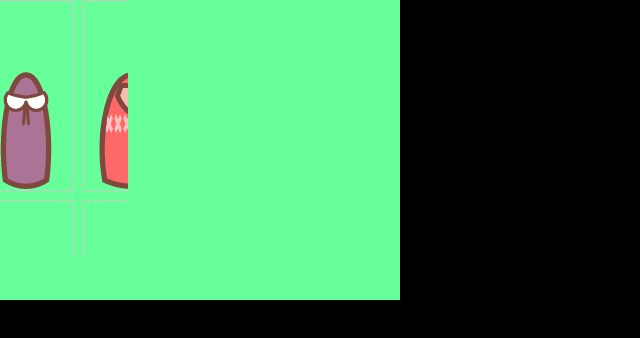
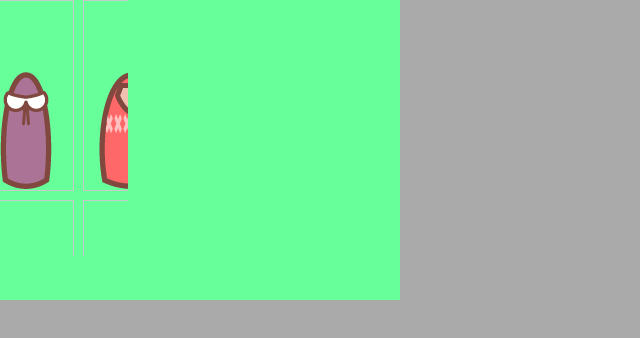
Before and after one commit to gigomgsccut/moonGame, a plain HTML site: page index.html in a window 1280 px wide. Shown: the whole page, without its empty margins (0-640 px from the left). Drawn offline with Linux system fonts and the light colour scheme.

Commit message:
Changes to be committed: 	modified:   index.html

```diff
--- a/index.html
+++ b/index.html
@@ -12,7 +12,7 @@
 		body {
 			margin: 0;
 			padding: 0;
-			background-color: #000000;
+			background-color: #AAAAAA;
 		}
 	</style>
 
```
